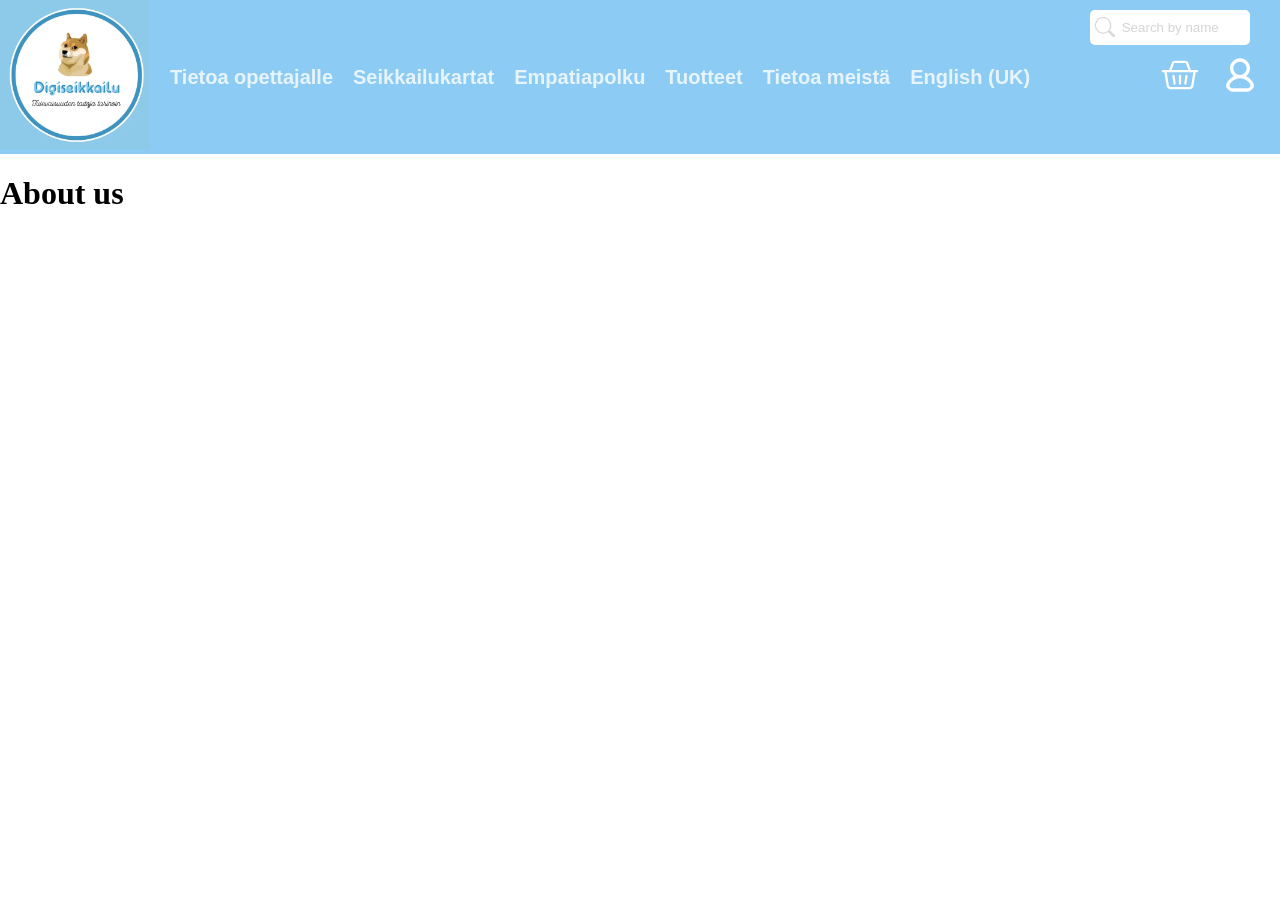
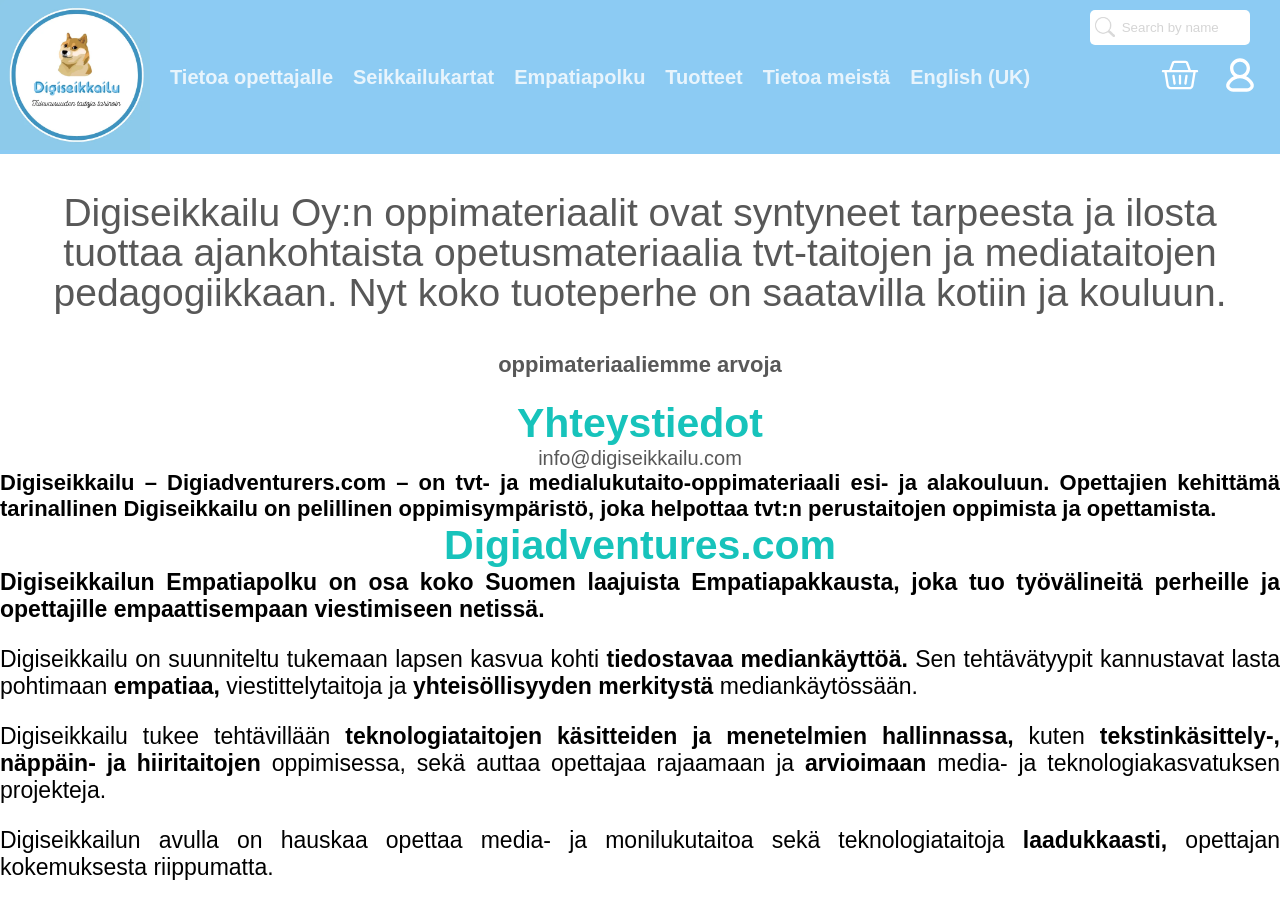
Before and after one commit to SplinteeX/digiseikkailu, a React (Vite) app in the folder frontend/: page /tietoa-meista in a window 1280 px wide. Shown: the top 902 px of the page. Before the commit the page ends 800 px from the top, so only its background shows below. Built offline with nearby package versions, Linux system fonts and the light colour scheme.

Commit message:
aboutus.jsx päivitys

```diff
--- a/frontend/src/components/pages/aboutUs.jsx
+++ b/frontend/src/components/pages/aboutUs.jsx
@@ -1,9 +1,79 @@
 import "../css/aboutUs.css";
 
 export const AboutUs = () => {
+  const infoTexts = [
+    {
+      strong: "Digiseikkailu Oy:n oppimateriaalit ovat syntyneet tarpeesta ja ilosta tuottaa ajankohtaista opetusmateriaalia tvt-taitojen ja mediataitojen pedagogiikkaan. Nyt koko tuoteperhe on saatavilla kotiin ja kouluun.",
+    },
+    {
+      text: "oppimateriaaliemme arvoja",
+    },
+  ];
+  const Yhteystiedot = [
+    {
+      text: "info@digiseikkailu.com(tulee olemaan linkki)",
+    },
+    {
+      text: "Digiseikkailu – Digiadventurers.com – on tvt- ja medialukutaito-oppimateriaali esi- ja alakouluun. Opettajien kehittämä tarinallinen Digiseikkailu on pelillinen oppimisympäristö, joka helpottaa tvt:n perustaitojen oppimista ja opettamista.",
+    },
+    {
+      text: "Digiseikkailun Empatiapolku on osa koko Suomen laajuista Empatiapakkausta, joka tuo työvälineitä perheille ja opettajille empaattisempaan viestimiseen netissä.",
+    },
+    {
+      text: [ <p>Digiseikkailu on suunniteltu tukemaan lapsen kasvua kohti <strong>tiedostavaa mediankäyttöä.</strong> Sen tehtävätyypit kannustavat lasta pohtimaan <strong>empatiaa,</strong> viestittelytaitoja ja <strong>yhteisöllisyyden merkitystä</strong> mediankäytössään.</p>,]
+    },
+    {
+      text: [ <p>Digiseikkailu tukee tehtävillään <strong>teknologiataitojen käsitteiden ja menetelmien hallinnassa,</strong> kuten <strong>tekstinkäsittely-, näppäin- ja hiiritaitojen</strong> oppimisessa, sekä auttaa opettajaa rajaamaan ja <strong>arvioimaan</strong> media- ja teknologiakasvatuksen projekteja.</p>,]
+    },
+    {
+      text: [ <p>Digiseikkailun avulla on hauskaa opettaa media- ja monilukutaitoa sekä teknologiataitoja <strong>laadukkaasti,</strong> opettajan kokemuksesta riippumatta.</p>,]
+    },
+  ];
   return (
-    <div className="aboutUs">
-      <h1>About us</h1>
+  <div className="Kokonaisuus">
+    <div className="Tieto-teksti">
+      <p>{infoTexts[0].strong}</p>
     </div>
+
+    <div className="Tietoteksti">
+      <p>{infoTexts[1].text}</p>
+    </div>
+
+    <div className="Yhteystiedot-otsikko">
+      <h>Yhteystiedot</h>
+    </div>
+
+    <div className="Yhteystiedot-teksti1">
+    <a href="mailto:info@digiseikkailu.com">info@digiseikkailu.com</a>
+    </div>
+
+    <div className="Yhteystiedot-teksti2">
+      <strong>{Yhteystiedot[1].text}</strong>
+    </div>
+
+    <div className="Digi-linkki">
+      <a href={'Digiadventures.com'}>Digiadventures.com</a>
+    </div>
+
+    <div className="Yhteystiedot-teksti3">
+      <strong>{Yhteystiedot[2].text}</strong>
+
+      <p>{Yhteystiedot[3].text}</p>
+
+      <p>{Yhteystiedot[4].text}</p>
+
+      <p>{Yhteystiedot[5].text}</p>
+
+    </div>
+
+    <div className="Uutiset-nappi">
+      <button variant="contained" href="https://digiadventurers.com/fi/uutiset/">Uutiset</button>
+    </div>
+
+    <div className="Blogi-nappi">
+      <button variant="contained" href="https://digiadventurers.com/fi/blogi/">Blogi</button>
+    </div>
+
+  </div>
   );
 };
```
